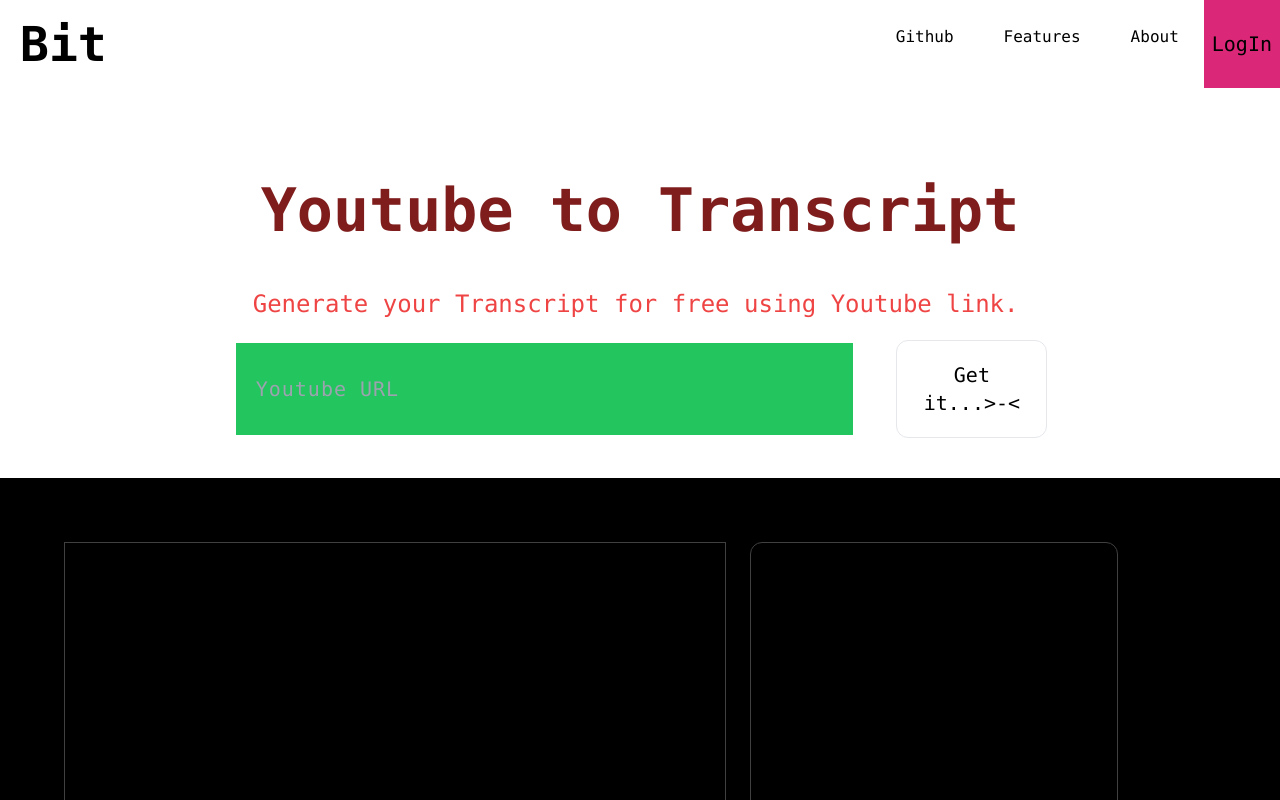
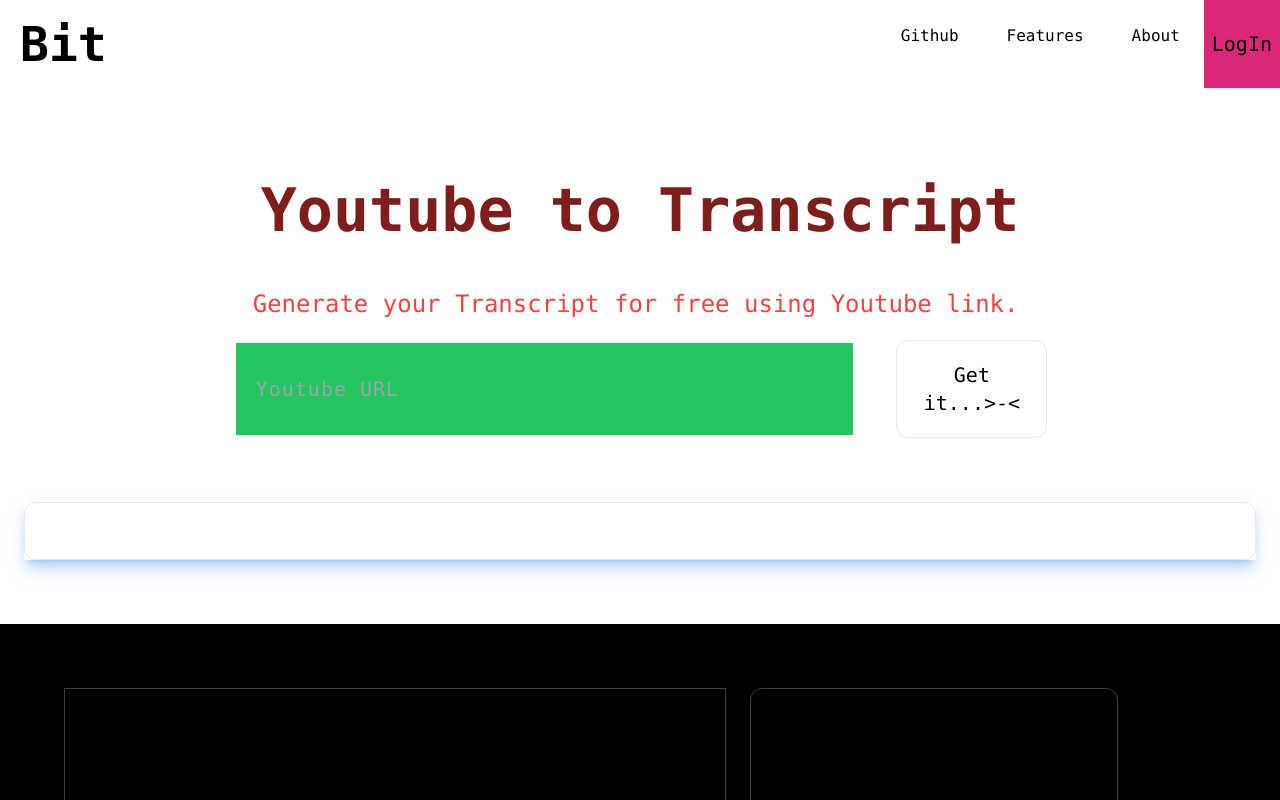
Before and after one commit to NiravDongre/Bit, a React (Vite) app in the folder client/: page / in a window 1280 px wide. Shown: the top 800 px of the page. Built offline with nearby package versions, Linux system fonts and the light colour scheme.

Commit message:
So the Api/v1 of the project is working now

```diff
--- a/client/src/component/MainContext.tsx
+++ b/client/src/component/MainContext.tsx
@@ -9,18 +9,18 @@
 export default function MainContext(){
 
     const [ Url, setUrl ] = useState()
+    const [ Mere, setMere ] = useState([])
 
-     const Handler = async () => {
+    const Handler = async () => {
         const response = await axios.post("http://localhost:3000/transcript",{
             Input: Url
         })
 
-        console.log(response.data)
+        setMere(response.data.data)
     }
 
-
-
     return (
+      <div>
         <div className="flex justify-center mt-16">
             <div>
              <h1 className="text-6xl font-bold p-7 text-red-900">Youtube to Transcript</h1>
@@ -32,8 +32,14 @@
                  <button onClick={Handler} type="submit" className="p-5 ml-10 text-xl border  transition delay-50 duration-300 hover:bg-blue-600 rounded-xl bg-transparent">Get it...{">-<"}</button>
                </div>
             </div>
+        </div>
 
+        <div className="grid grid-cols-2 p-6 mt-10">
+            <div className="col-span-2 shadow-lg shadow-blue-400/50">
+              <p className="border border-blue p-7 rounded-xl relative">{Mere}</p>
+            </div>
+        </div>
 
-        </div>
+    </div>
     )
 }
--- a/client/src/component/Topbar.tsx
+++ b/client/src/component/Topbar.tsx
@@ -3,7 +3,7 @@
 function TopBarButton({Bname}){
     return (
         <div className="p-4">
-            <button className="text-1xl border border-white rounded p-2">{Bname}</button>
+            <button className="text-1xl hover:border border-white rounded p-2">{Bname}</button>
         </div>
     )
 }
@@ -14,10 +14,10 @@
             <div className="p-5 text-5xl font-bold">Bit</div>
 
             <div className="flex">
-                <TopBarButton Bname={"Github"}></TopBarButton>
+                <a href="https://github.com/NiravDongre/Bit" ><TopBarButton Bname={"Github"}></TopBarButton></a>
                 <TopBarButton Bname={"Features"}></TopBarButton>
                 <TopBarButton Bname={"About"}></TopBarButton>
-                <div className="bg-pink-600 flex ">
+                <div className="bg-pink-600 transition delay-150 hover:bg-black  flex ">
                 <button className="text-xl p-2">LogIn</button>
                 </div>
             </div>
```
